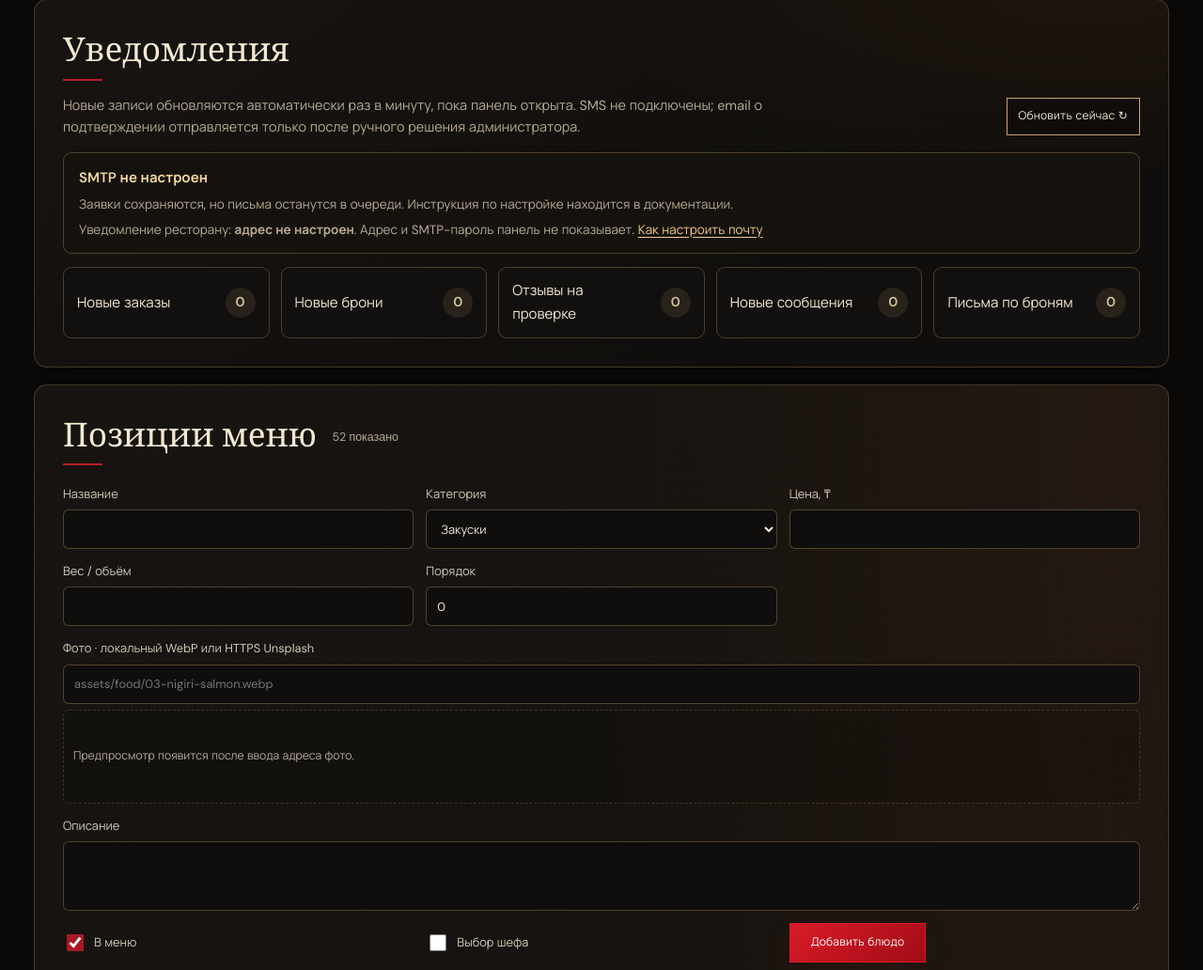
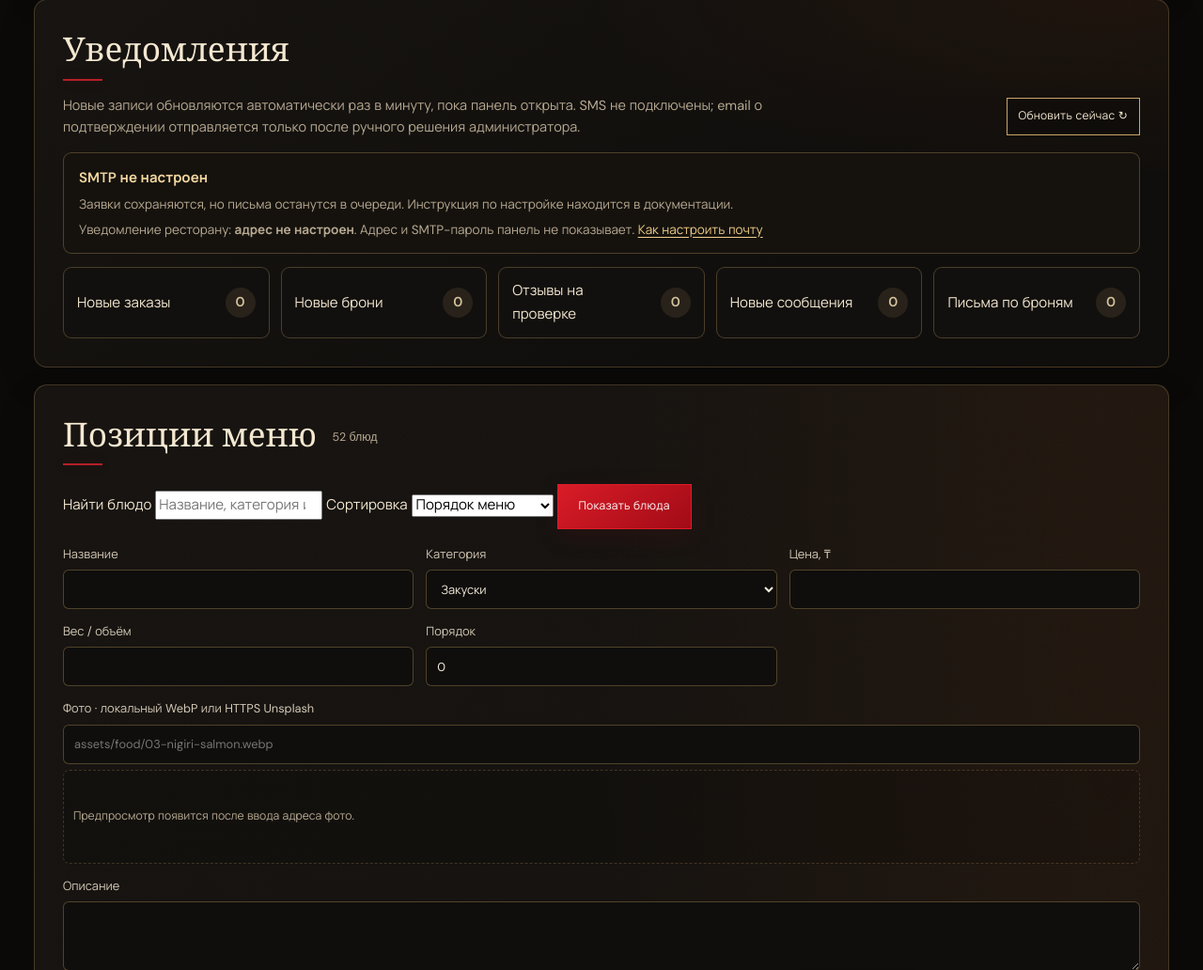
Before and after one commit to altento/tokyo-premium, a PHP site: page /admin.php in a window 1280 px wide. Shown: the part 847-1879 px from the top of the page at 94% size. Run offline with PHP 8.4, Linux system fonts and the light colour scheme; the visitor is signed in with stand-in values (Sample User, id 1); some libraries are stand-ins or nearby versions.

Commit message:
Add dish search and sorting to admin menu

```diff
--- a/admin.php
+++ b/admin.php
@@ -128,6 +128,37 @@ function admin_export_url(string $table, string $notificationTarget, string $rec
     return 'admin.php?' . http_build_query($query);
 }
 
+function admin_filter_and(array ...$filters): array
+{
+    $clauses = [];
+    $values = [];
+    foreach ($filters as [$where, $filterValues]) {
+        $where = trim((string)$where);
+        if ($where === '') continue;
+        if (str_starts_with($where, 'WHERE ')) $where = substr($where, 6);
+        $clauses[] = '(' . $where . ')';
+        array_push($values, ...$filterValues);
+    }
+    return [$clauses === [] ? '' : ' WHERE ' . implode(' AND ', $clauses), $values];
+}
+
+function admin_menu_sort_key(string $sort): string
+{
+    return in_array($sort, ['name', 'price_asc', 'price_desc', 'category', 'recent'], true) ? $sort : 'menu';
+}
+
+function admin_menu_sort_sql(string $sort): string
+{
+    return match (admin_menu_sort_key($sort)) {
+        'name' => 'tp_unicode_lower(d.name) COLLATE NOCASE ASC,d.id DESC',
+        'price_asc' => 'd.price ASC,tp_unicode_lower(d.name) COLLATE NOCASE ASC,d.id DESC',
+        'price_desc' => 'd.price DESC,tp_unicode_lower(d.name) COLLATE NOCASE ASC,d.id DESC',
+        'category' => 'c.sort_order ASC,tp_unicode_lower(d.name) COLLATE NOCASE ASC,d.id DESC',
+        'recent' => 'd.id DESC',
+        default => 'd.sort_order ASC,d.id DESC',
+    };
+}
+
 function admin_post_section(string $action, array $post): string
 {
     $section = match ($action) {
@@ -171,6 +202,19 @@ function admin_post_return_url(string $action, array $query, array $post): strin
         $page = filter_var($query[$pageKey] ?? null, FILTER_VALIDATE_INT);
         if ($page !== false && $page !== null && $page > 1) {
             $safeQuery[$pageKey] = $page;
+        }
+    }
+
+    if ($section === 'menu') {
+        $menuSearch = $post['menu_q'] ?? $query['menu_q'] ?? '';
+        if (is_string($menuSearch)) {
+            $menuSearch = trim(admin_unicode_slice(trim($menuSearch), 120));
+            if ($menuSearch !== '') $safeQuery['menu_q'] = $menuSearch;
+        }
+        $menuSort = $post['menu_sort'] ?? $query['menu_sort'] ?? 'menu';
+        if (is_string($menuSort)) {
+            $menuSort = admin_menu_sort_key($menuSort);
+            if ($menuSort !== 'menu') $safeQuery['menu_sort'] = $menuSort;
         }
     }
 
@@ -515,6 +559,12 @@ $noticeSection = (string)($_SESSION['admin_flash_section'] ?? '');
 unset($_SESSION['admin_flash']);
 unset($_SESSION['admin_flash_section']);
 $search = $logged ? trim((string)($_SESSION['admin_search'] ?? '')) : '';
+$menuSearchValue = $_GET['menu_q'] ?? '';
+$menuSearch = $logged && is_string($menuSearchValue)
+    ? trim(admin_unicode_slice(trim($menuSearchValue), 120))
+    : '';
+$menuSortValue = $_GET['menu_sort'] ?? 'menu';
+$menuSort = $logged && is_string($menuSortValue) ? admin_menu_sort_key($menuSortValue) : 'menu';
 
 page_start('Управление сайтом — Tokyo Premium', 'Защищённая панель управления сайтом.');
 header_html();
@@ -536,10 +586,19 @@ if (!$logged):
 <?php
 else:
 $cats = $pdo->query('SELECT slug,name FROM categories ORDER BY sort_order')->fetchAll(PDO::FETCH_ASSOC);
-$dishFilter = admin_search_where(['d.name','d.category','c.name','d.description','d.weight','CAST(d.id AS TEXT)'], $search);
+$dishSearchColumns = ['d.name','d.category','c.name','d.description','d.weight','CAST(d.id AS TEXT)'];
+$dishFilter = admin_filter_and(
+    admin_search_where($dishSearchColumns, $search),
+    admin_search_where($dishSearchColumns, $menuSearch)
+);
+$dishCount = admin_count(
+    $pdo,
+    'SELECT COUNT(*) FROM dishes d LEFT JOIN categories c ON c.slug=d.category' . $dishFilter[0],
+    $dishFilter[1]
+);
 $items = admin_rows($pdo,
     'SELECT d.*,c.name AS category_name FROM dishes d LEFT JOIN categories c ON c.slug=d.category'
-    . $dishFilter[0] . ' ORDER BY d.sort_order,d.id DESC LIMIT 100',
+    . $dishFilter[0] . ' ORDER BY ' . admin_menu_sort_sql($menuSort) . ' LIMIT 100',
     $dishFilter[1]);
 $pairingWhere = admin_search_where([
     'CAST(source.id AS TEXT)','source.name','CAST(paired.id AS TEXT)','paired.name',
@@ -778,10 +837,30 @@ if ($exportTable !== '') {
 
   <section class="admin-card" id="menu" aria-labelledby="admin-menu-title">
     <?php if ($notice !== '' && $noticeSection === 'menu'): ?><p class="form-status success admin-notice" role="status"><?=e($notice)?></p><?php endif ?>
-    <h2 id="admin-menu-title">Позиции меню <span class="admin-result-count"><?=$search !== '' ? count($items) . ' найдено' : count($items) . ' показано'?></span></h2>
+    <h2 id="admin-menu-title">Позиции меню <span class="admin-result-count"><?=$menuSearch !== '' || $search !== '' ? $dishCount . ' найдено' : $dishCount . ' блюд'?></span></h2>
+    <form method="get" action="admin.php#menu" class="admin-menu-toolbar" role="search" aria-label="Поиск и сортировка блюд">
+      <label class="admin-menu-search">Найти блюдо
+        <input type="search" name="menu_q" value="<?=e($menuSearch)?>" maxlength="120" placeholder="Название, категория или описание" autocomplete="off">
+      </label>
+      <label class="admin-menu-sort">Сортировка
+        <select name="menu_sort">
+          <option value="menu" <?=$menuSort === 'menu' ? 'selected' : ''?>>Порядок меню</option>
+          <option value="name" <?=$menuSort === 'name' ? 'selected' : ''?>>Название: А–Я</option>
+          <option value="price_asc" <?=$menuSort === 'price_asc' ? 'selected' : ''?>>Сначала дешевле</option>
+          <option value="price_desc" <?=$menuSort === 'price_desc' ? 'selected' : ''?>>Сначала дороже</option>
+          <option value="category" <?=$menuSort === 'category' ? 'selected' : ''?>>По категории</option>
+          <option value="recent" <?=$menuSort === 'recent' ? 'selected' : ''?>>Сначала новые</option>
+        </select>
+      </label>
+      <button class="button admin-menu-submit" type="submit">Показать блюда</button>
+      <?php if ($menuSearch !== '' || $menuSort !== 'menu'): ?><a class="admin-menu-reset" href="admin.php#menu">Сбросить</a><?php endif ?>
+    </form>
+    <?php if ($search !== '' && $menuSearch !== ''): ?><p class="admin-menu-filter-note">Учитывается также общий поиск по панели: «<?=e($search)?>».</p><?php endif ?>
     <form method="post" class="admin-form admin-create-form">
       <input type="hidden" name="csrf" value="<?=e(csrf())?>">
       <input type="hidden" name="action" value="dish-save">
+      <input type="hidden" name="menu_q" value="<?=e($menuSearch)?>">
+      <input type="hidden" name="menu_sort" value="<?=e($menuSort)?>">
       <label>Название<input name="name" required maxlength="120"></label>
       <label>Категория<select name="category" required><?php foreach ($cats as $category): ?><option value="<?=e($category['slug'])?>"><?=e($category['name'])?></option><?php endforeach ?></select></label>
       <label>Цена, ₸<input name="price" type="number" min="1" max="500000" required></label>
@@ -810,6 +889,8 @@ if ($exportTable !== '') {
             <form method="post" class="admin-form admin-edit-form">
               <input type="hidden" name="csrf" value="<?=e(csrf())?>">
               <input type="hidden" name="action" value="dish-save">
+              <input type="hidden" name="menu_q" value="<?=e($menuSearch)?>">
+              <input type="hidden" name="menu_sort" value="<?=e($menuSort)?>">
               <input type="hidden" name="id" value="<?=(int)$dish['id']?>">
               <label>Название<input name="name" value="<?=e($dish['name'])?>" required maxlength="120"></label>
               <label>Категория<select name="category"><?php foreach ($cats as $category): ?><option value="<?=e($category['slug'])?>" <?=$dish['category'] === $category['slug'] ? 'selected' : ''?>><?=e($category['name'])?></option><?php endforeach ?></select></label>
@@ -830,6 +911,8 @@ if ($exportTable !== '') {
             <input type="hidden" name="csrf" value="<?=e(csrf())?>">
             <input type="hidden" name="action" value="dish-delete">
             <input type="hidden" name="id" value="<?=(int)$dish['id']?>">
+            <input type="hidden" name="menu_q" value="<?=e($menuSearch)?>">
+            <input type="hidden" name="menu_sort" value="<?=e($menuSort)?>">
             <button class="admin-danger" type="submit">Удалить</button>
           </form>
         </article>
```
